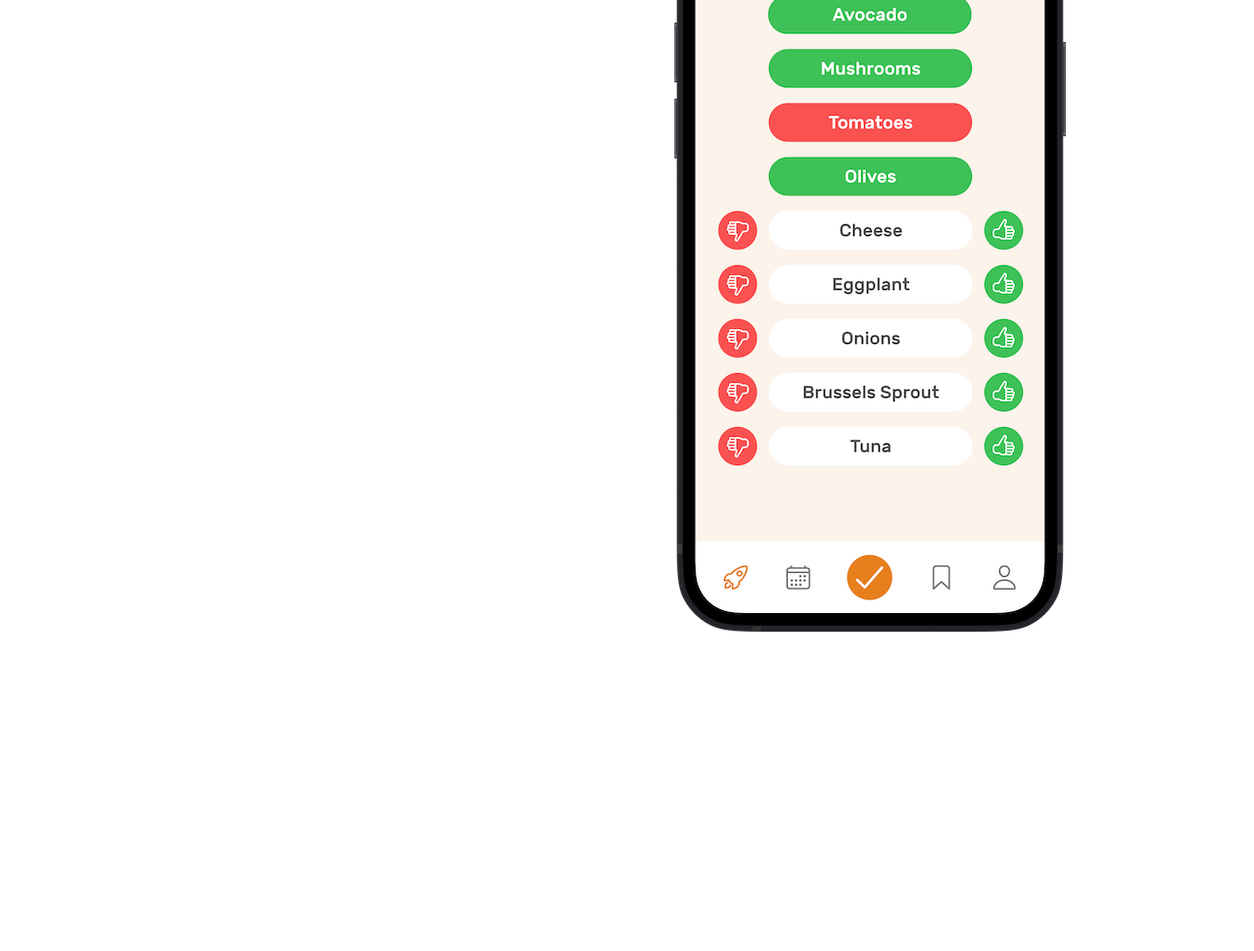
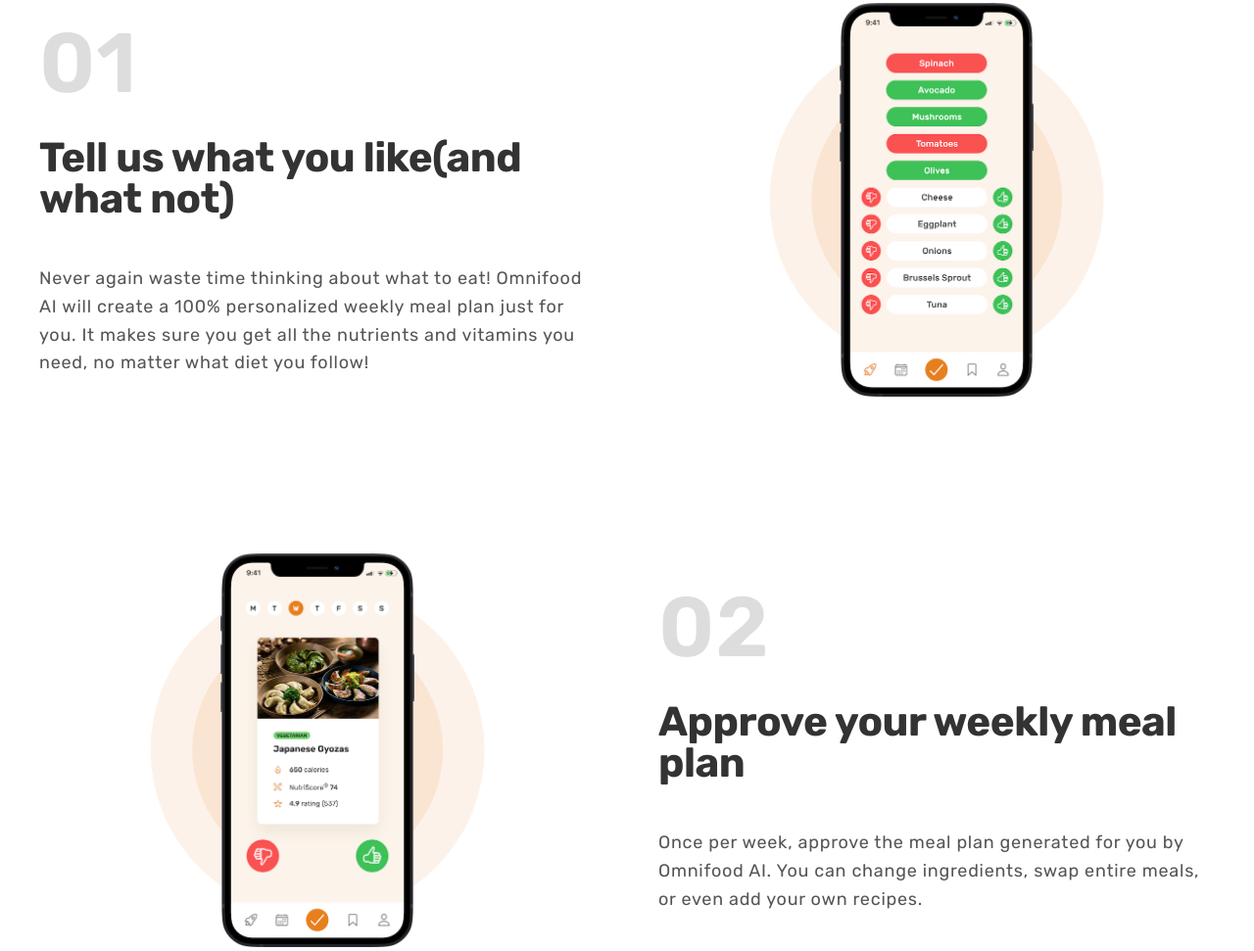
Before and after one commit to bblazevska/omniFood-v2, a plain HTML site: page index.html in a window 1280 px wide. Shown: the part 1120-2091 px from the top of the page at 98% size. Before the commit the page ends 1777 px from the top, so only its background shows below. Drawn offline with Linux system fonts and the light colour scheme.

Commit message:
how it works section done

```diff
--- a/css/style.css
+++ b/css/style.css
@@ -85,7 +85,8 @@
 }
 .grid{
    display: grid;
-   gap: 9.6rem;
+   row-gap: 9.6rem;
+   column-gap: 6.4rem;
 }
 .grid--2-cols{
    grid-template-columns: repeat(2, 1fr);
@@ -95,6 +96,9 @@
 }
 .margin-right-sm{
    margin-right: 1.6rem !important;
+}
+.padding-top-bottom-lg{
+   padding: 8rem 0 !important;
 }
 .heading{
    letter-spacing: -0.5px;
@@ -117,11 +121,14 @@
 }
 .heading-secondary{
    font-size: 4.4rem;
+   font-weight: 700;
    line-height: 1.2;
    margin-bottom: 9.6rem;
 }
 .step-heading{
-
+   font-size: 4.2rem;
+   font-weight: 700;
+   margin-bottom: 4.6rem;
 }
 .btn:link,
 .btn:visited{
@@ -259,5 +266,56 @@
 -------HOW IT WORKS -------------*/
 
 .section-how{
-   padding: 9.6px 0;
+   padding: 9.6rem 0;
 }
+
+.step-text-box{
+   align-self: center;
+}
+.step-img-box{
+   display: flex;
+   justify-content: center;
+   align-items: center;
+   position: relative;
+}
+.step-number{
+   display: inline-block;
+   color: #ddd;
+   font-weight: 600;
+   font-size: 8.6rem;
+   margin-bottom: 3.2rem;
+   letter-spacing: 0.75px;
+}
+.step-text{
+   font-size: 1.8rem;
+   line-height: 1.6;
+   letter-spacing: 0.75px;
+}
+.step-img{
+   width: 35%;
+}
+
+.step-img-box::before,
+.step-img-box::after{
+   content: '';
+   display: block;
+
+   border-radius: 50%;
+   position: absolute;
+   top: 50%;
+   left: 50%;
+   transform: translate(-50%, -50%);
+   z-index: -1;
+}
+
+.step-img-box::before{
+   width: 60%;
+   /* height: 60%; */
+   padding-bottom: 60%;
+   background-color: #fdf2e9;
+}
+.step-img-box::after{
+   background-color: #fae5d3;
+   width: 45%;
+   padding-bottom: 45%;
+}
--- a/index.html
+++ b/index.html
@@ -61,17 +61,43 @@
             <span class="subheading">How it works</span>
             <h2 class="heading-secondary heading">Your daily dose of health in 3 simple steps</h2>
          </div>
-         <div class="container grid grid--2-cols">
+         <div class="container grid grid--2-cols padding-top-bottom-lg">
             <div class="step-text-box">
                <span class="step-number">01</span>
-               <h3 class="step-heading heading">Tell us what you like(and ehat not)</h3>
+               <h3 class="step-heading heading">Tell us what you like(and what not)</h3>
                <p class="step-text">Never again waste time thinking about what to eat! Omnifood AI will create a 100%
                   personalized weekly meal plan just for you. It makes sure you get all the nutrients and vitamins you
                   need, no matter what diet you follow!
                </p>
             </div>
             <div class="step-img-box">
-               <img src="/img/app/app-screen-1.png" alt="step image">
+               <img src="/img/app/app-screen-1.png" alt="iphone app - preferences selection screen" class="step-img">
+            </div>
+         </div>
+
+         <div class="container grid grid--2-cols padding-top-bottom-lg">
+            <div class="step-img-box">
+               <img src="/img/app/app-screen-2.png" alt="iphone app - meal approving plan screen" class="step-img">
+            </div>
+            <div class="step-text-box">
+               <span class="step-number">02</span>
+               <h3 class="step-heading heading">Approve your weekly meal plan</h3>
+               <p class="step-text">Once per week, approve the meal plan generated for you by Omnifood AI. You can change
+                  ingredients, swap entire meals, or even add your own recipes.
+               </p>
+            </div>
+         </div>
+
+         <div class="container grid grid--2-cols padding-top-bottom-lg">
+            <div class="step-text-box">
+               <span class="step-number">03</span>
+               <h3 class="step-heading heading">Receive meals at convenient time</h3>
+               <p class="step-text">Best chefs in town will cook your selected meal every day, and we will deliver
+                  it to your door whenever works best for you. You can change delivery schedule and address daily!
+               </p>
+            </div>
+            <div class="step-img-box">
+               <img src="/img/app/app-screen-3.png" alt="iphone app - delivery scren " class="step-img">
             </div>
          </div>
       </section>
```
